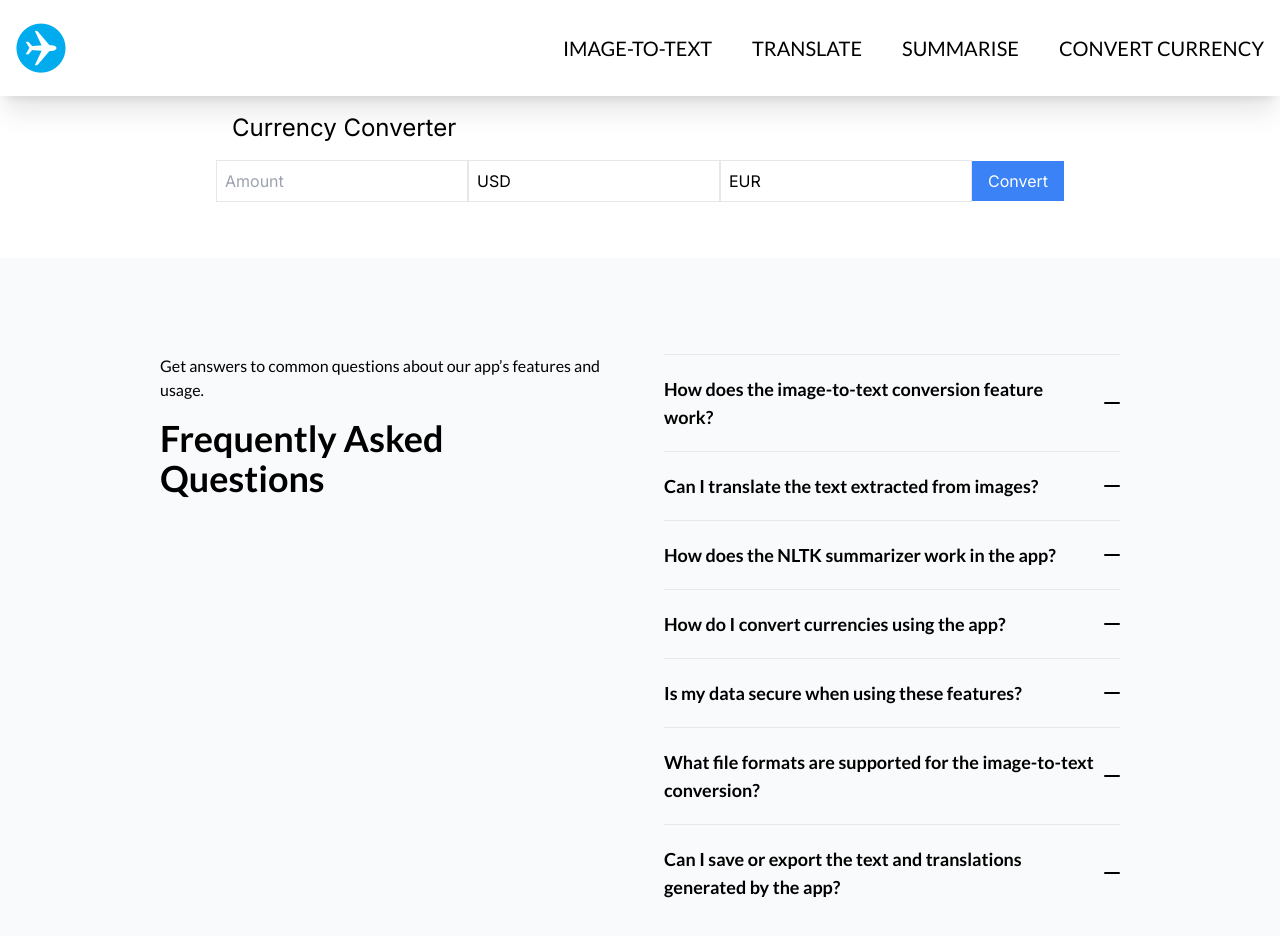
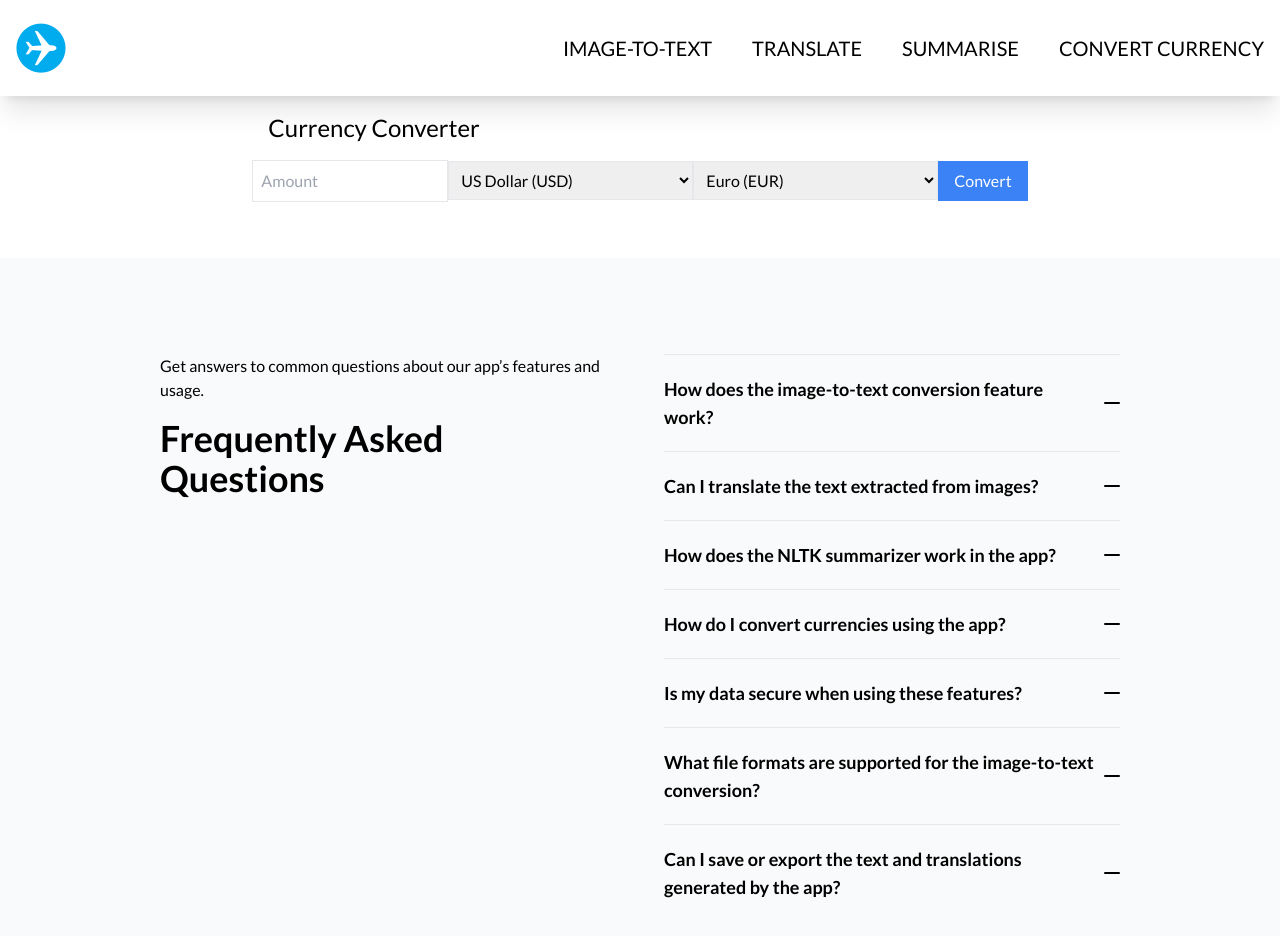
Before and after one commit to louisjoety/travel-toolkit, a Next.js app in the folder frontend/: page /converter in a window 1280 px wide. Shown: the top 936 px of the page. Built offline with nearby package versions, Linux system fonts and the light colour scheme.

Commit message:
make currency dropdown feature

```diff
--- a/frontend/app/converter/page.tsx
+++ b/frontend/app/converter/page.tsx
@@ -4,6 +4,49 @@ import React, { useState } from 'react';
 import Header from "../components/Header";
 import Footer from "../components/Footer";
 import Questions from "../components/Questions";
+import "../globals.css";
+import { Lato } from "next/font/google";
+
+const lato = Lato({
+  subsets: ['latin'],
+  weight: ['400', '700'],
+});
+
+const currencies = [
+  { code: 'EUR', name: 'Euro' },
+  { code: 'USD', name: 'US Dollar' },
+  { code: 'JPY', name: 'Japanese Yen' },
+  { code: 'BGN', name: 'Bulgarian Lev' },
+  { code: 'CZK', name: 'Czech Republic Koruna' },
+  { code: 'DKK', name: 'Danish Krone' },
+  { code: 'GBP', name: 'British Pound Sterling' },
+  { code: 'HUF', name: 'Hungarian Forint' },
+  { code: 'PLN', name: 'Polish Zloty' },
+  { code: 'RON', name: 'Romanian Leu' },
+  { code: 'SEK', name: 'Swedish Krona' },
+  { code: 'CHF', name: 'Swiss Franc' },
+  { code: 'ISK', name: 'Icelandic Króna' },
+  { code: 'NOK', name: 'Norwegian Krone' },
+  { code: 'HRK', name: 'Croatian Kuna' },
+  { code: 'RUB', name: 'Russian Ruble' },
+  { code: 'TRY', name: 'Turkish Lira' },
+  { code: 'AUD', name: 'Australian Dollar' },
+  { code: 'BRL', name: 'Brazilian Real' },
+  { code: 'CAD', name: 'Canadian Dollar' },
+  { code: 'CNY', name: 'Chinese Yuan' },
+  { code: 'HKD', name: 'Hong Kong Dollar' },
+  { code: 'IDR', name: 'Indonesian Rupiah' },
+  { code: 'ILS', name: 'Israeli New Sheqel' },
+  { code: 'INR', name: 'Indian Rupee' },
+  { code: 'KRW', name: 'South Korean Won' },
+  { code: 'MXN', name: 'Mexican Peso' },
+  { code: 'MYR', name: 'Malaysian Ringgit' },
+  { code: 'NZD', name: 'New Zealand Dollar' },
+  { code: 'PHP', name: 'Philippine Peso' },
+  { code: 'SGD', name: 'Singapore Dollar' },
+  { code: 'THB', name: 'Thai Baht' },
+  { code: 'ZAR', name: 'South African Rand' }
+];
 
 export default function Converter() {
   const [menuOpen, setMenuOpen] = useState(false);
@@ -45,10 +88,11 @@ export default function Converter() {
   return (
     <>
       <Header menuOpen={menuOpen} handleNav={handleNav} />
-      <main className="flex flex-col items-center justify-center p-6">
+      <main className={`${lato.className} flex flex-col items-center justify-center p-6`}>
         <h1 className="text-4xl font-bold mb-8">Currency Converter</h1>
         <div>
           <h2 className="text-2xl m-4">Currency Converter</h2>
+
           <input
             type="number"
             value={amount}
@@ -56,20 +100,33 @@ export default function Converter() {
             placeholder="Amount"
             className="border p-2 mb-4"
           />
-          <input
-            type="text"
+
+          {/* From Currency Dropdown */}
+          <select
             value={fromCurrency}
-            onChange={(e) => setFromCurrency(e.target.value.toUpperCase())}
-            placeholder="From (e.g., USD)"
+            onChange={(e) => setFromCurrency(e.target.value)}
             className="border p-2 mb-4"
-          />
-          <input
-            type="text"
+          >
+            {currencies.map((currency) => (
+              <option key={currency.code} value={currency.code}>
+                {currency.name} ({currency.code})
+              </option>
+            ))}
+          </select>
+
+          {/* To Currency Dropdown */}
+          <select
             value={toCurrency}
-            onChange={(e) => setToCurrency(e.target.value.toUpperCase())}
-            placeholder="To (e.g., EUR)"
+            onChange={(e) => setToCurrency(e.target.value)}
             className="border p-2 mb-4"
-          />
+          >
+            {currencies.map((currency) => (
+              <option key={currency.code} value={currency.code}>
+                {currency.name} ({currency.code})
+              </option>
+            ))}
+          </select>
+
           <button
             onClick={handleCurrencyConvert}
             className="bg-blue-500 text-white px-4 py-2"
```
